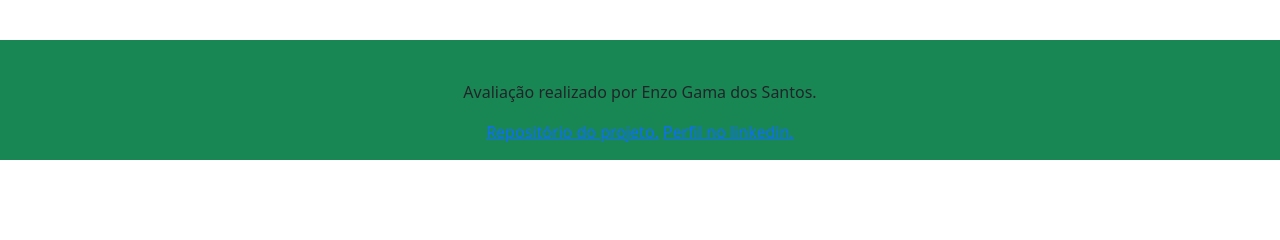
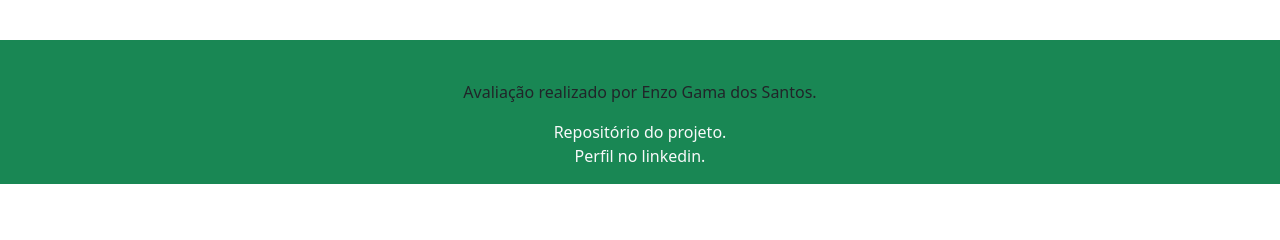
Before and after one commit to EnzoGamaDS/desafio-ideatech, a Laravel app: page /games in a window 1280 px wide. Shown: the part 301-541 px from the top of the page. Run offline with Laravel 9, Linux system fonts and the light colour scheme; data that the repository does not hold is empty.

Commit message:
Ajuste Footer

```diff
--- a/resources/views/consoles/layout.blade.php
+++ b/resources/views/consoles/layout.blade.php
@@ -31,7 +31,8 @@
 <footer class="bg-success fixed-bottom p-3">
     <div class="col-md-12 text-center mt-4">
         <p>Avaliação realizado por Enzo Gama dos Santos.</p>
-        <a href="https://github.com/EnzoGamaDS/desafio-ideatech" target="_blank">Repositório do projeto.</a>
+        <a class="text-decoration-none text-light" href="https://github.com/EnzoGamaDS/desafio-ideatech" target="_blank">Repositório do projeto.</a><br>
+        <a class="text-decoration-none text-light" href="https://www.linkedin.com/in/enzo-gama-15b203212/">Perfil no linkedin.</a>
     </div>
 </footer>
 
--- a/resources/views/games/layout.blade.php
+++ b/resources/views/games/layout.blade.php
@@ -31,8 +31,8 @@
 <footer class="bg-success static-bottom p-3">
     <div class="col-md-12 text-center mt-4">
         <p>Avaliação realizado por Enzo Gama dos Santos.</p>
-        <a href="https://github.com/EnzoGamaDS/desafio-ideatech" target="_blank">Repositório do projeto.</a>
-        <a href="https://www.linkedin.com/in/enzo-gama-15b203212/">Perfil no linkedin.</a>
+        <a class="text-decoration-none text-light" href="https://github.com/EnzoGamaDS/desafio-ideatech" target="_blank">Repositório do projeto.</a> <br>
+        <a class="text-decoration-none text-light" href="https://www.linkedin.com/in/enzo-gama-15b203212/">Perfil no linkedin.</a>
     </div>
 </footer>
 
```
